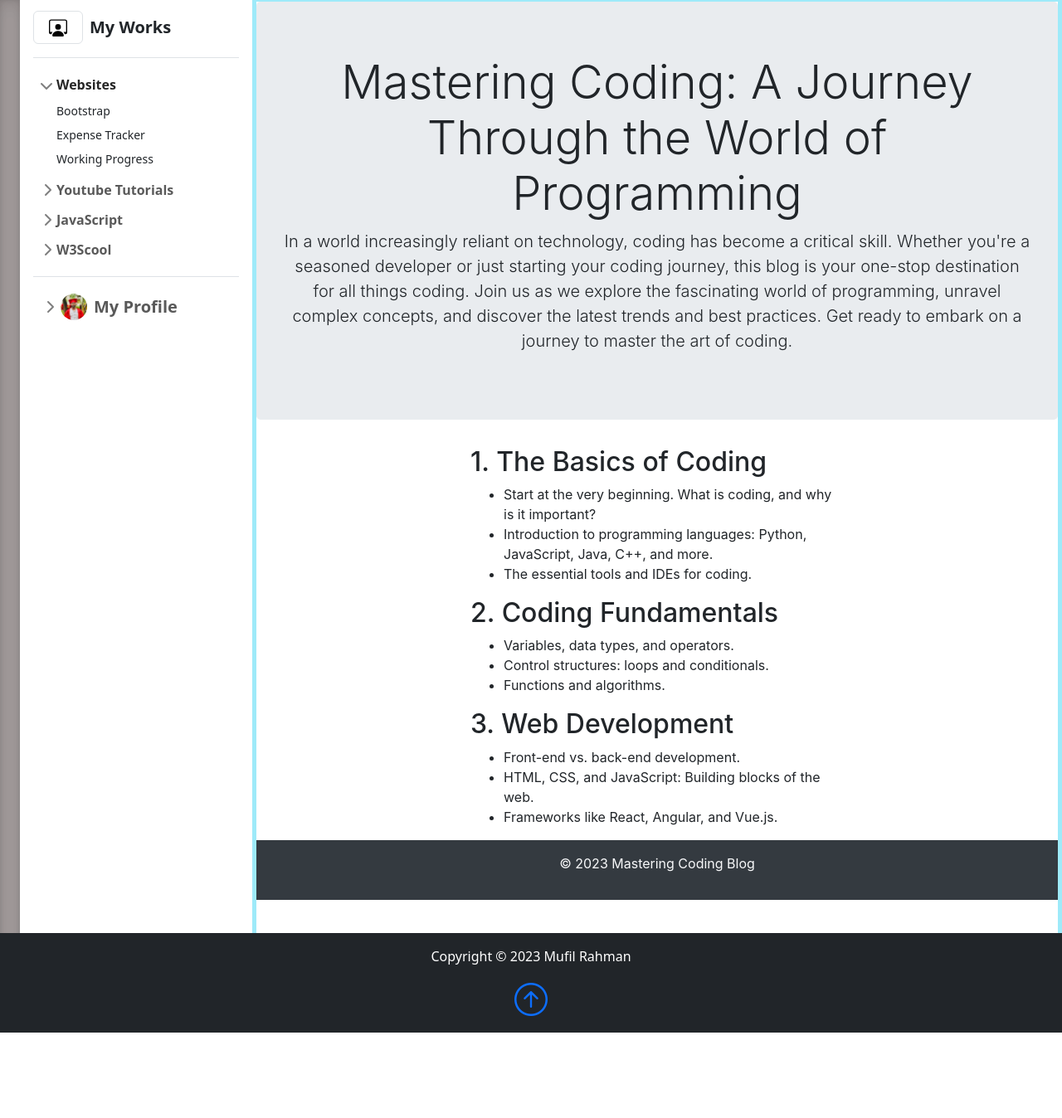
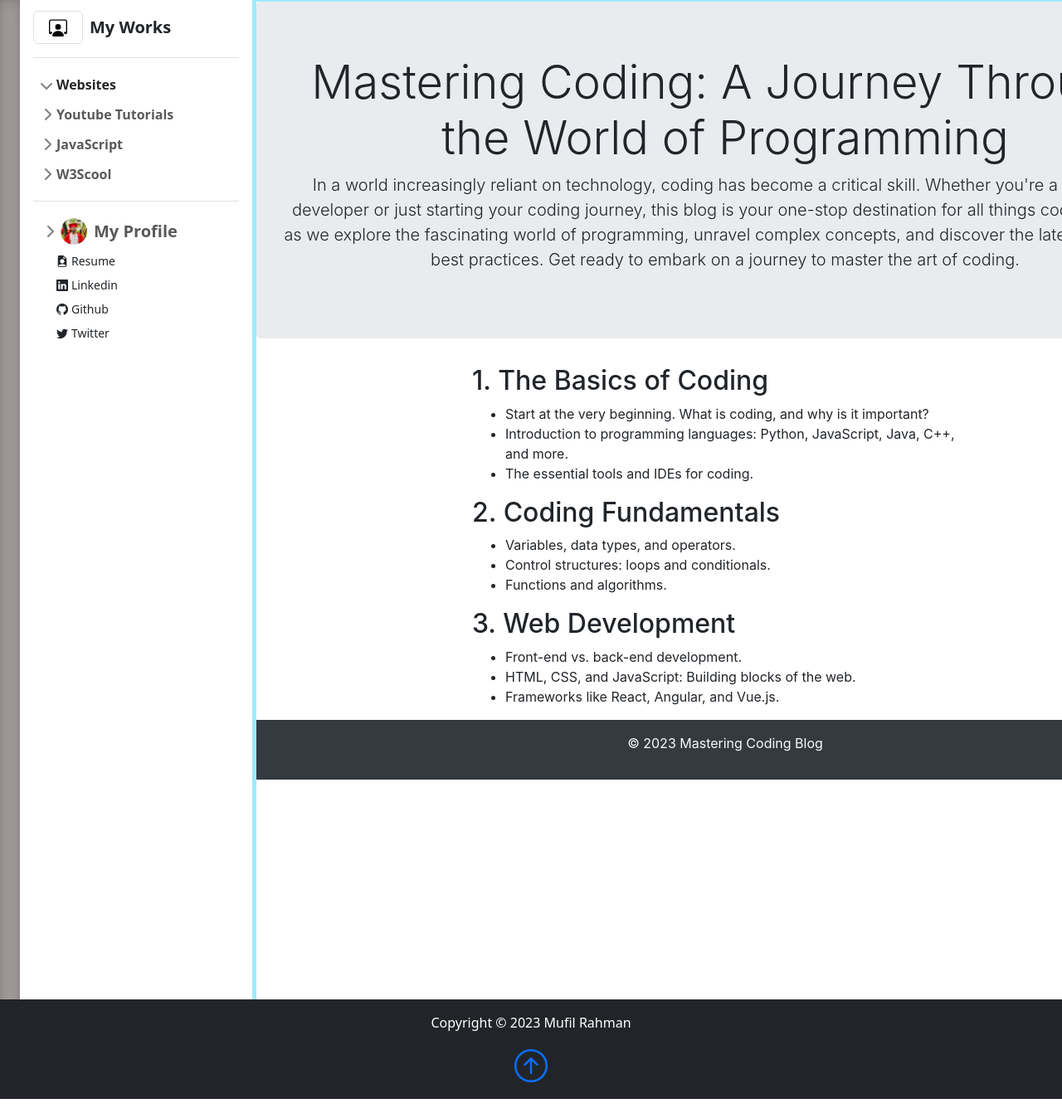
Before and after one commit to rahmanizum/Personal-Website, a plain HTML site: page index.html in a window 1280 px wide. Shown: the part 75-1423 px from the top of the page at 83% size. Before the commit the page ends 1343 px from the top, so only its background shows below. Drawn offline with nearby package versions, Linux system fonts and the light colour scheme.

Commit message:
Make it responsive

```diff
--- a/index.html
+++ b/index.html
@@ -25,7 +25,7 @@
                 <span class="navbar-toggler-icon"></span>
             </button>
 
-            <div class="collapse navbar-collapse" id="navmenu">
+            <!-- <div class="collapse navbar-collapse" id="navmenu">
                 <ul class="navbar-nav ms-auto">
                     <li class="nav-item">
                         <button class="navbar-toggler btn-sm" type="button" data-bs-toggle="collapse" data-bs-target="#navmenu">
@@ -46,25 +46,27 @@
                     </li>
                 </ul>
 
-            </div>
+            </div> -->
         </div>
     </nav>
 
     <!-- Side bar -->
      <main class="">
     <div class="d-none d-sm-block  b-example-divider"></div>
-    <div class="flex-shrink-0 p-3 bg-white" style="width: 280px;">
-      <a href="/" class="d-flex align-items-center pb-3 mb-3 link-dark text-decoration-none border-bottom">
-        <img src="pics/person-workspace.svg" style="width:60px; height: 40px" class=" img-thumbnail p-2">
-        <span class="fs-5 fw-semibold ps-2">My Works</span>
-      </a>
+    <div class="flex-shrink-0 p-3 bg-white collapse show" style="width: 280px;" id="navmenu">
+      <div class="" >
+        <a href="/" class="d-flex align-items-center pb-3 mb-3 link-dark text-decoration-none border-bottom">
+          <img src="pics/person-workspace.svg" style="width:60px; height: 40px" class=" img-thumbnail p-2">
+          <span class="fs-5 fw-semibold ps-2">My Works</span>
+        </a>
+      </div>
       <ul class="list-unstyled ps-0">
         <li class="mb-1">
           <button class="btn btn-toggle align-items-center rounded collapsed" data-bs-toggle="collapse"
             data-bs-target="#Website-collapse" aria-expanded="true">
             Websites
           </button>
-          <div class="collapse show" id="Website-collapse">
+          <div class="collapse" id="Website-collapse">
             <ul class="btn-toggle-nav list-unstyled fw-normal pb-1 small">
               <li><a href="#" class="link-dark rounded" onclick="openIframe('works/5-website/index.html'); return false;" >Bootstrap</a></li>
               <li><a href="#" class="link-dark rounded" onclick="openIframe('works/6-Expense Tracker/index.html'); return false;">Expense Tracker</a></li>
@@ -121,9 +123,9 @@
             <img src="pics/profile.jpg" alt="" width="32" height="32" class="rounded-circle me-2">
             My Profile
           </button>
-          <div class="collapse" id="account-collapse">
+          <div class="collapse show" id="account-collapse">
             <ul class="btn-toggle-nav list-unstyled fw-normal pb-1 small">
-              <li><a href="works/8-resume/index.html" class="link-dark rounded"> <i class="bi bi-file-earmark-person-fill me-1 "></i>
+              <li><a href="#" class="link-dark rounded" onclick="openIframe('works/8-resume/index.html'); return false;"> <i class="bi bi-file-earmark-person-fill me-1 "></i>
                 Resume</a></li>
               <li><a href="https://www.linkedin.com/in/mufil-rahman/" class="link-dark rounded"> <i class="bi bi-linkedin me-1 "></i>
                 Linkedin</a></li>
@@ -137,11 +139,12 @@
       </ul>
     </div>
 
-    <div class="container ratio">
-        <iframe id="iframeTarget" src="works/7-blog/index.html" frameborder="1px"  title="My Works" class="border border-5 border-info-subtle"></iframe>
+    <div class="container ratio  flex-shrink-0 mb-5">
+        <iframe id="iframeTarget" src="works/7-blog/index.html" frameborder="1px"  title="My Works" class="border border-5 border-info-subtle"  ></iframe>
     </div>
   </main>
-  <footer class="p-3 text-bg-dark text-center position-relative">
+<div class="position-relative">
+  <footer class="p-3 text-bg-dark text-center">
     <div class="container">
         <p class="Lead">Copyright &copy; 2023 Mufil Rahman </p>
         <a href="" class="p-5">
@@ -149,6 +152,7 @@
         </a>
     </div>
     </footer>
+</div>
 </body>
 <!--Main js-->
 <script src="main.js"></script>
--- a/main.js
+++ b/main.js
@@ -3,3 +3,9 @@ const iframe = document.querySelector("#iframeTarget");
 function openIframe(url){
     iframe.src=url;
 }
+
+function closing(){
+    const sidebar = document.querySelector(`#navmenu`);
+    console.log(sidebar);
+    sidebar.className="d-none";
+}
--- a/sidebar.css
+++ b/sidebar.css
@@ -12,9 +12,8 @@ body {
     position: relative;
     top: 72px;
     flex-wrap: nowrap;
-    height: 100vh;
     height: -webkit-fill-available;
-    max-height: 150vh;
+    min-height: 150vh;
     overflow-x: auto;
     overflow-y: scroll;
   }
--- a/styles.css
+++ b/styles.css
@@ -0,0 +1,4 @@
+.btn-close::before{
+    display: block;
+    background-color: aqua;
+}
```
